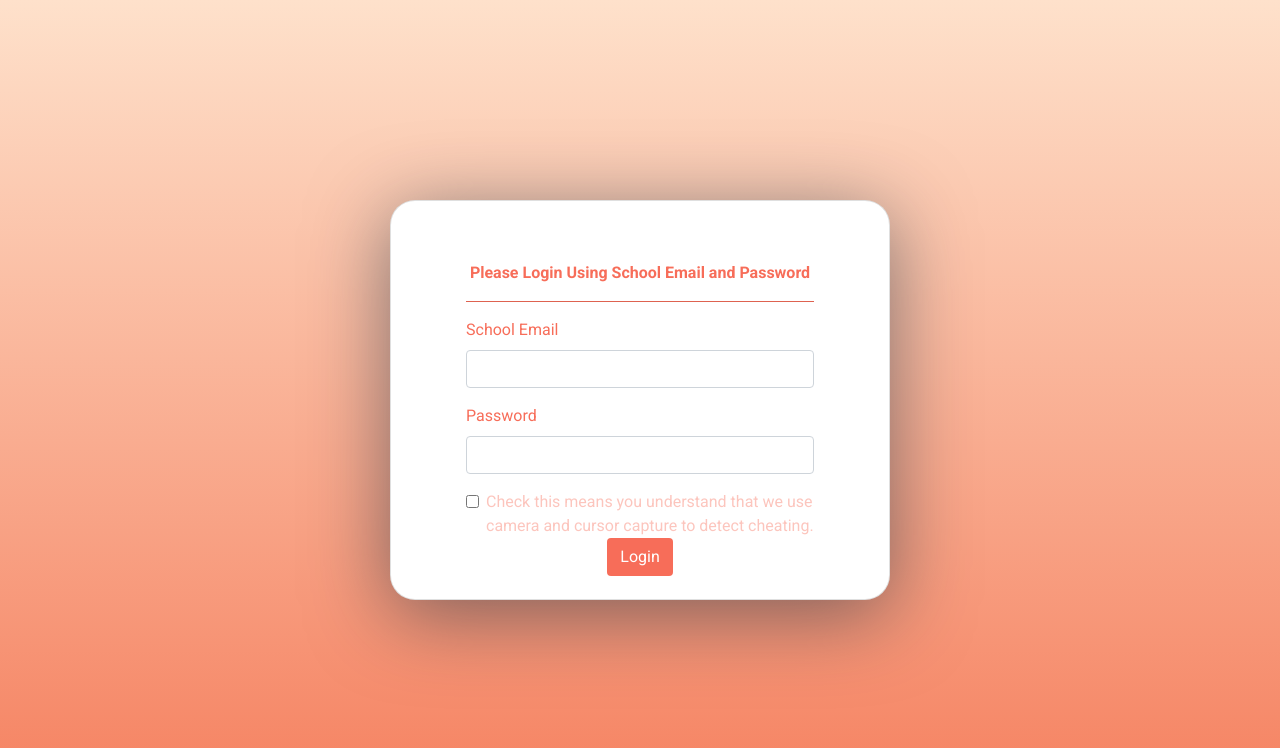
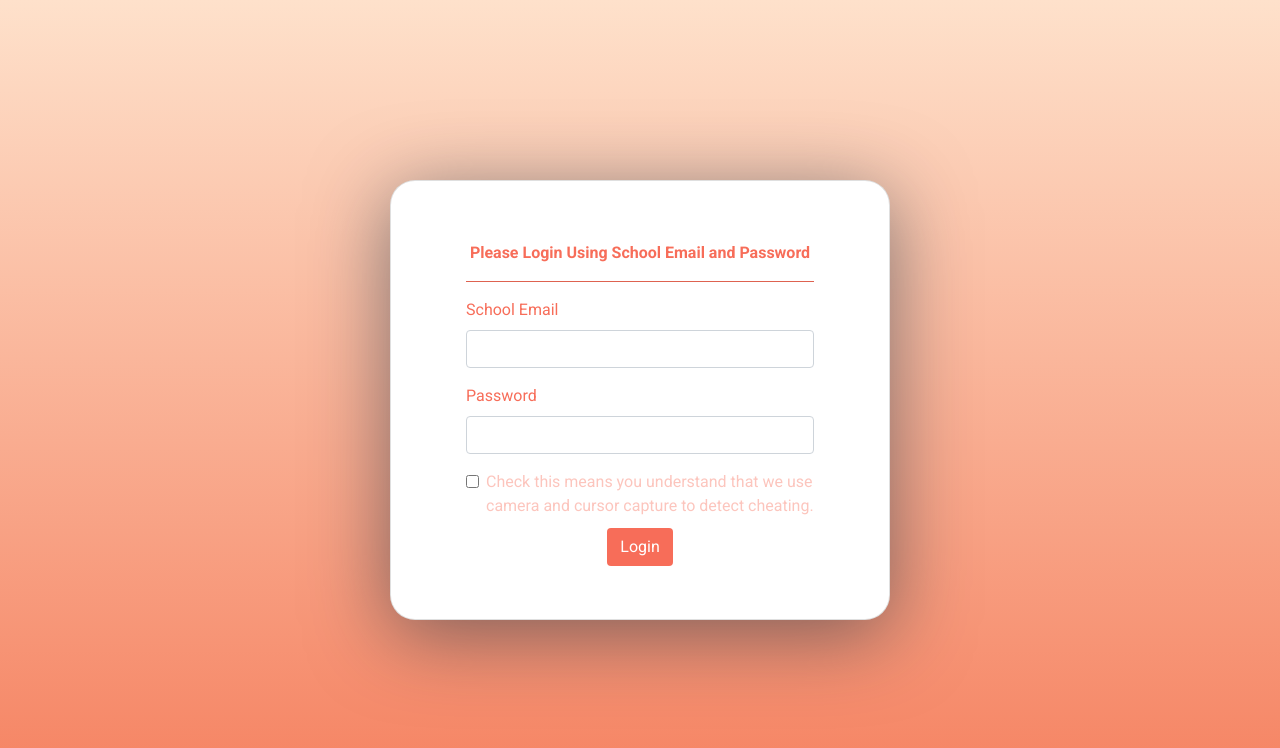
Before and after one commit to charlesZ-byte/FairTest, a Django app: template FairTest/FairTest/templates/login.html in a window 1280 px wide. Shown: the top 748 px of the page. Run offline with Django 3.2, Linux system fonts and the light colour scheme; the template is opened without the code that fills it, so the values that code supplies are empty; parts of the project's set-up code (start-up, migrations or seed data) failed here and were passed over; some libraries are stand-ins or nearby versions.

Commit message:
added check box login

```diff
--- a/FairTest/FairTest/static/fairtest.css
+++ b/FairTest/FairTest/static/fairtest.css
@@ -22,7 +22,7 @@ body {
   left: 50%;
   transform: translate(-50%, -50%);
   margin: 0 auto;
-  height: 400px;
+  height: 440px;
   width: 500px;
 }
 
--- a/FairTest/FairTest/templates/login.html
+++ b/FairTest/FairTest/templates/login.html
@@ -21,7 +21,7 @@
           Check this means you understand that we use camera and cursor capture to detect cheating.
         </label>
       </div>
-      <div style="text-align: center;">
+      <div style="text-align: center;margin-top:10px;" >
         <button style="display: inline-block; color:rgb(255,255,255); background-color:rgb(247,109,89);" type="submit" class="btn">Login</button>
       </div>
     </form>
```
